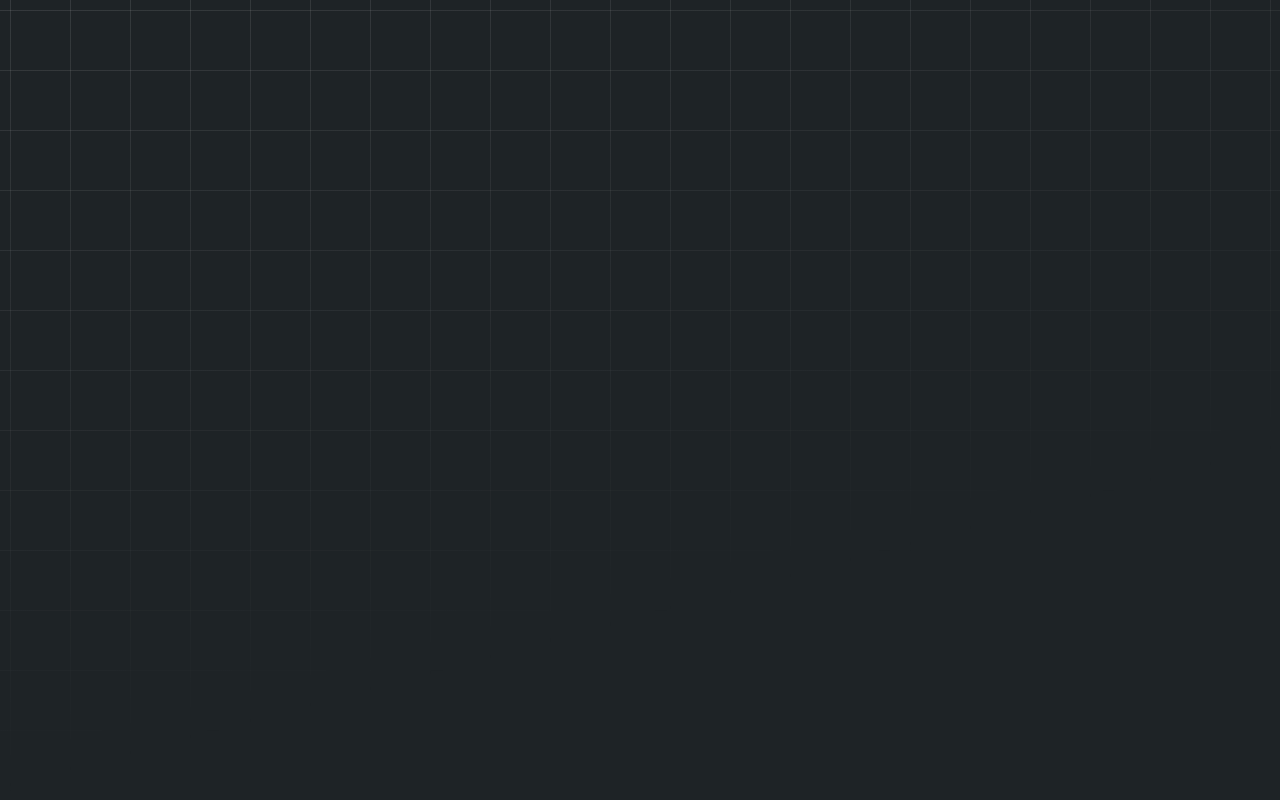
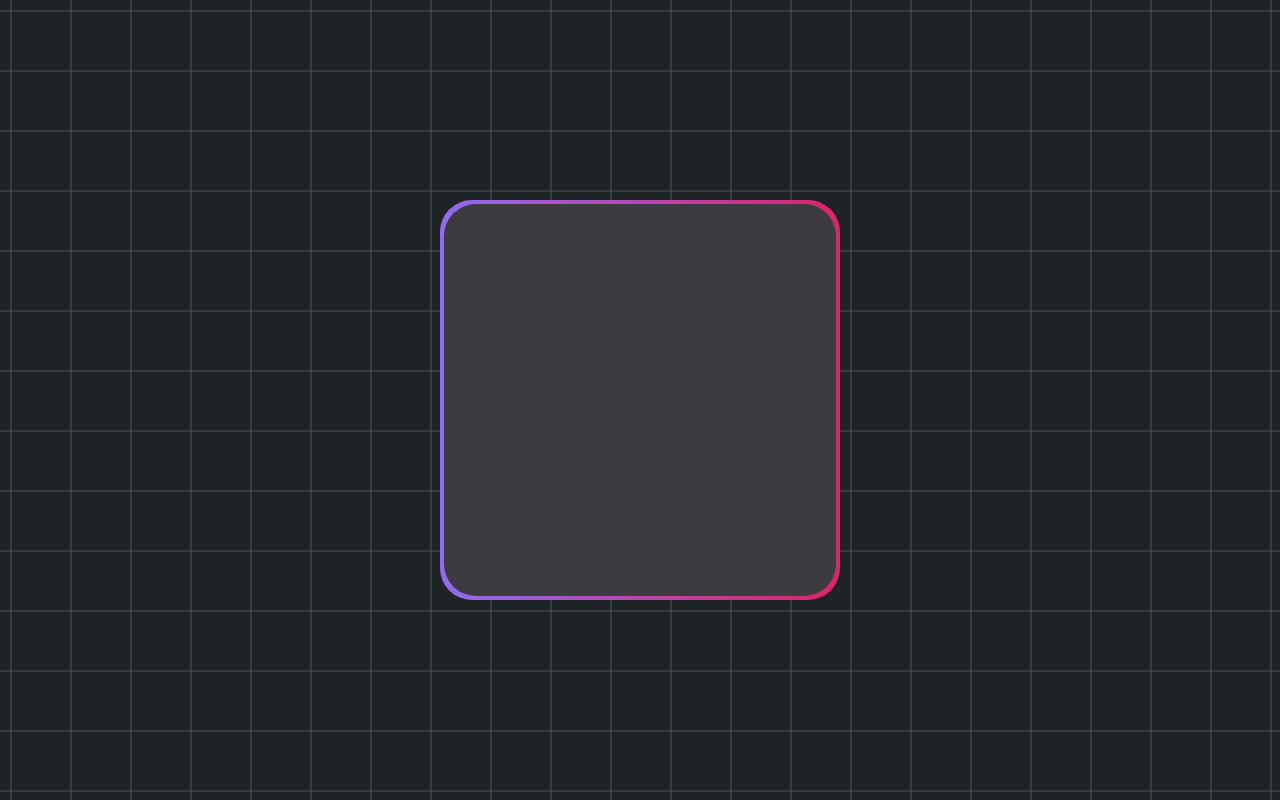
Before and after one commit to minollisantiago/Arrow-animation-no-JS, a plain HTML site: page 2_gradients/index.html in a window 1280 px wide. Drawn offline with Linux system fonts and the light colour scheme.

Commit message:
Gradient border experiment

```diff
--- a/2_gradients/assets/style.css
+++ b/2_gradients/assets/style.css
@@ -1,26 +1,56 @@
 body {
   margin: 0;
   height: 100vh;
+  display: grid;
+  place-content: center;
   background-color: #1e2326;
-  display: grid;
-  justify-items: center;
-  align-items: center;
 }
 
 body::before {
   --size: 60px;
+  --line-w: 2px;
   --line: hsl(216 3% 75% / 0.15);
+  --tiles: transparent;
   content: '';
-  height: 100vh;
-  width: 100vw;
-  position: fixed;
+  position: absolute;
+  top: 0;
+  height: 100%;
+  width: 100%;
   background: linear-gradient(90deg,
-      var(--line) 1px,
-      transparent 1px var(--size)) 50% 50% / var(--size) var(--size),
-    linear-gradient(var(--line) 1px, transparent 1px var(--size)) 50% 50% / var(--size) var(--size);
-  mask: linear-gradient(-15deg, transparent 30%, white);
-  top: 0;
+      var(--line) var(--line-w),
+      var(--tiles) 1px var(--size)) 50% 50% / var(--size) var(--size),
+    linear-gradient(var(--line) var(--line-w), var(--tiles) 1px var(--size)) 50% 50% / var(--size) var(--size);
   transform-style: flat;
   pointer-events: none;
-  z-index: -1;
 }
+
+.tiles {
+  height: 50vh;
+  aspect-ratio: 1/1;
+  position: relative;
+  background: linear-gradient(to right,
+      #906CF2,
+      #DE2369,
+      #906CF2);
+  background-size: 200%;
+  animation: b-pan 5s linear infinite;
+  border-radius: 2rem;
+}
+
+.tiles::before {
+  content: "";
+  position: absolute;
+  background: #3B3B40;
+  border-radius: inherit;
+  inset: 0.25rem;
+}
+
+@keyframes b-pan {
+  0% {
+    background-position: 0% center;
+  }
+
+  100% {
+    background-position: -200% center;
+  }
+}
```
